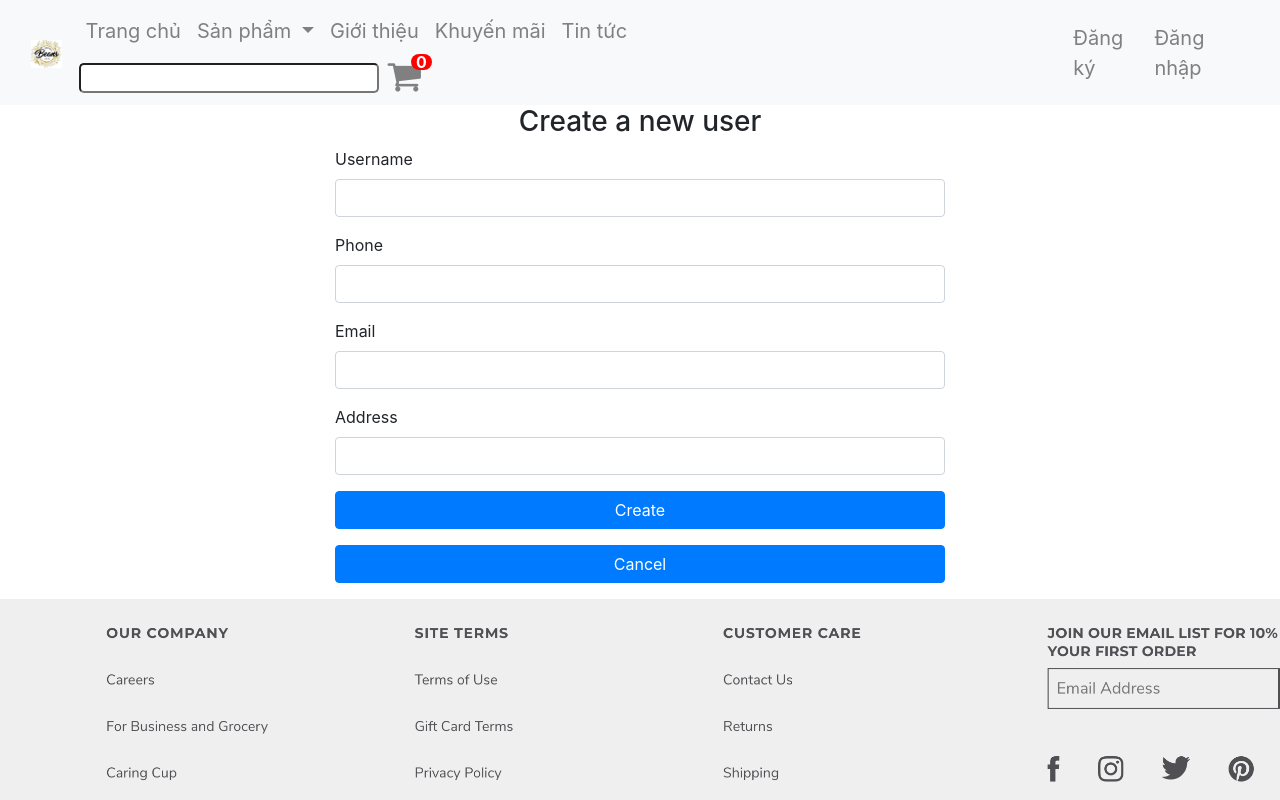
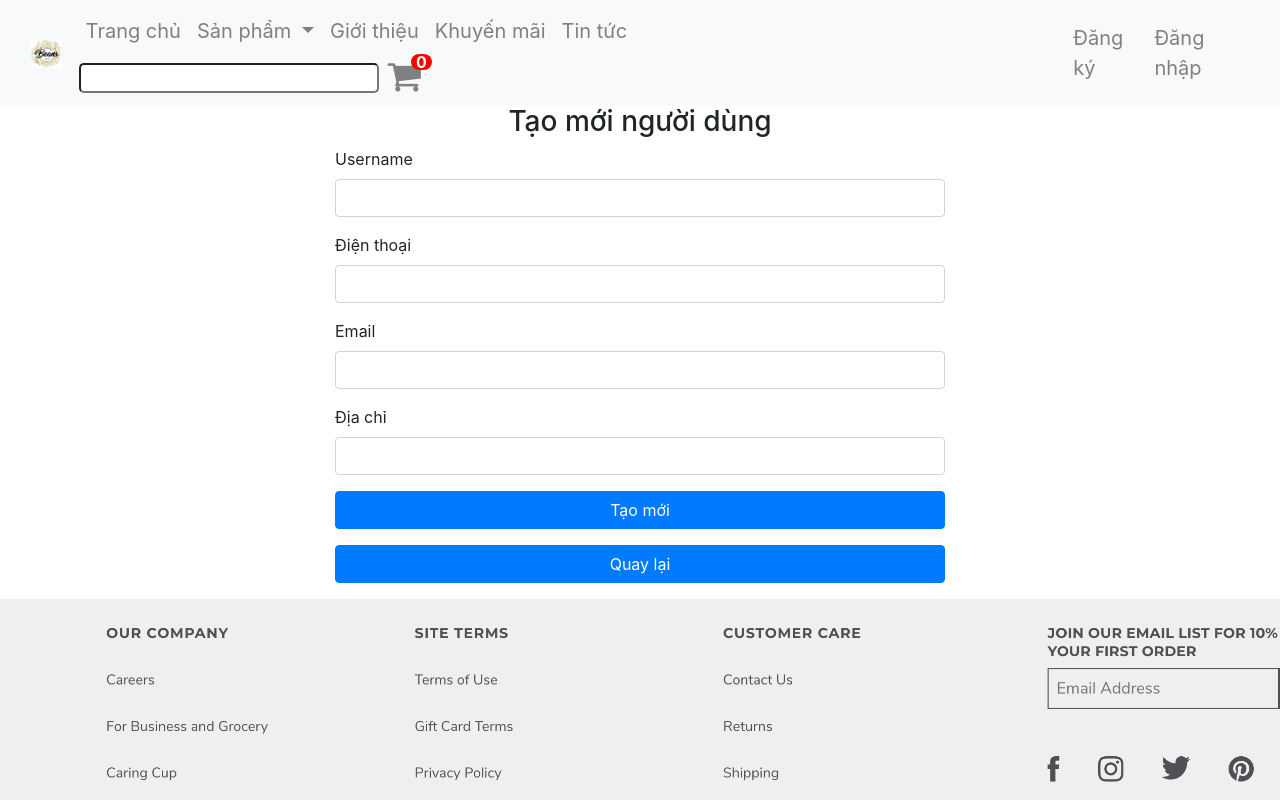
Before and after one commit to Giabaoproo347/Bachend_Coffee2, an Angular app: page /user-create in a window 1280 px wide. Shown: the top 800 px of the page. Built offline with nearby package versions, Linux system fonts and the light colour scheme; no server answers.

Commit message:
validate user

```diff
--- a/src/app/component/admin/user/user-create/user-create.component.html
+++ b/src/app/component/admin/user/user-create/user-create.component.html
@@ -1,5 +1,5 @@
 <div class="col-6 offset-3">
-  <h3 class="text-center">Create a new user</h3>
+  <h3 class="text-center">Tạo mới người dùng</h3>
   <div *ngIf="message">
     <div class="alert alert-success">
       <strong>Success!</strong> You have created a new user
@@ -23,15 +23,15 @@
       <label>Username</label>
       <input type="text" class="form-control" formControlName="username"/>
       <div class="alert-danger" *ngIf="userForm.get('username').invalid && userForm.get('username').touched" style="color: aqua">
-        Username must be ay least 1 characters
+        Tối thieer 3 ký tự
       </div>
     </div>
 
     <div class="form-group">
-      <label>Phone</label>
+      <label>Điện thoại</label>
       <input type="text" class="form-control" formControlName="phone"/>
       <div class="alert-danger" *ngIf="userForm.get('phone').invalid && userForm.get('phone').touched" style="color: aqua">
-        Phone must be ay least 1 characters
+        Không đúng định dạng số điện thoại
       </div>
     </div>
 
@@ -39,22 +39,22 @@
       <label>Email</label>
       <input type="text" class="form-control" formControlName="email"/>
       <div class="alert-danger" *ngIf="userForm.get('email').invalid && userForm.get('email').touched" style="color: aqua">
-        Email must be ay least 1 characters
+        Không đúng định dạng email
       </div>
     </div>
 
     <div class="form-group">
-      <label>Address</label>
+      <label>Địa chỉ</label>
       <input type="text" class="form-control" formControlName="address"/>
       <div class="alert-danger" *ngIf="userForm.get('address').invalid && userForm.get('address').touched" style="color: aqua">
-        Address must be ay least 1 characters
+        Không được để trống
       </div>
     </div>
     <div class="form-group">
-      <button class="btn btn-primary btn-block">Create</button>
+      <button class="btn btn-primary btn-block">Tạo mới</button>
     </div>
     <div class="form-group">
-      <input class="btn btn-primary btn-block" value="Cancel" routerLink="/user-list">
+      <input class="btn btn-primary btn-block" routerLink="/user-list" value="Quay lại">
     </div>
   </form>
 </div>
--- a/src/app/component/admin/user/user-create/user-create.component.ts
+++ b/src/app/component/admin/user/user-create/user-create.component.ts
@@ -1,7 +1,5 @@
-import { Component, OnInit } from '@angular/core';
+import {Component, OnInit} from '@angular/core';
 import {FormBuilder, FormGroup, Validators} from '@angular/forms';
-import {Categories} from '../../../../model/categories.model';
-import {CategoriesService} from '../../../../service/categories.service';
 import {Router} from '@angular/router';
 import {User} from '../../../../model/user.model';
 import {UserService} from '../../../../user/_services/user.service';
@@ -25,10 +23,10 @@ export class UserCreateComponent implements OnInit {
   ngOnInit() {
     this.userForm = this.fb.group({
       id: '',
-      username: ['', [Validators.required, Validators.minLength(1)]],
-      email: ['', [Validators.required, Validators.minLength(1)]],
-      phone: ['', [Validators.required, Validators.minLength(1)]],
-      address: ['', [Validators.required, Validators.minLength(1)]],
+      username: ['', [Validators.required, Validators.minLength(3)]],
+      email: ['', [Validators.required, Validators.pattern('[^@]+@[^\\.]+\\..+')]],
+      phone: ['', [Validators.required, Validators.pattern('(09|03)+([0-9]{8})\\b')]],
+      address: ['', [Validators.required, Validators.minLength(3)]],
     });
   }
 
--- a/src/app/component/admin/user/user-delete/user-delete.component.html
+++ b/src/app/component/admin/user/user-delete/user-delete.component.html
@@ -1,4 +1,4 @@
-<h2>Categories Delete</h2>
+<h2>Xóa người dùng</h2>
 <div class="col-6 offset-3" *ngIf="user">
   <table class="table">
     <tr>
@@ -12,19 +12,20 @@
     </tr>
 
     <tr>
-      <td>Phone:</td>
+      <td>Điện thoại:</td>
       <td>{{user.phone}}</td>
     </tr>
 
     <tr>
-      <td>Address:</td>
+      <td>Địa chỉ:</td>
       <td>{{user.address}}</td>
     </tr>
   </table>
-  <input class="btn btn-primary btn-block" value="Delete user" data-toggle="modal" data-target="#exampleModal">
-  <input class="btn btn-primary btn-block" value="Back to user list" routerLink="/user-list">
+  <input class="btn btn-primary btn-block" data-target="#exampleModal" data-toggle="modal" value="Xóa">
+  <input class="btn btn-primary btn-block" routerLink="/user-list" value="Quay lại">
 
-  <div class="modal fade" id="exampleModal" tabindex="-1" role="dialog" aria-labelledby="exampleModalLabel" aria-hidden="true">
+  <div class="modal fade" id="exampleModal" tabindex="-1" role="dialog" aria-labelledby="exampleModalLabel"
+       aria-hidden="true">
     <div class="modal-dialog" role="document">
       <div class="modal-content">
         <div class="modal-header">
@@ -34,11 +35,11 @@
           </button>
         </div>
         <div class="modal-body">
-          Are you sure delete this user ?
+          Bạn có chắc chắn muốn xóa ?
         </div>
         <div class="modal-footer">
-          <button type="button" class="btn btn-secondary" data-dismiss="modal">Close</button>
-          <button type="button" class="btn btn-primary" (click)="deleteUser(user.id)" data-dismiss="modal">Save changes</button>
+          <button class="btn btn-secondary" data-dismiss="modal" type="button">Không</button>
+          <button (click)="deleteUser(user.id)" class="btn btn-primary" data-dismiss="modal" type="button">Có</button>
         </div>
       </div>
     </div>
--- a/src/app/component/admin/user/user-detail/user-detail.component.html
+++ b/src/app/component/admin/user/user-detail/user-detail.component.html
@@ -1,9 +1,9 @@
-<h2>User detail</h2>
+<h2>Chi tiết thành viên</h2>
 <div class="col-6 offset-3" *ngIf="user">
 
   <table class="table">
     <tr>
-      <td>Name:</td>
+      <td>Tên:</td>
       <td>{{user.username}}</td>
     </tr>
     <tr>
@@ -12,14 +12,14 @@
     </tr>
 
     <tr>
-      <td>Phone:</td>
+      <td>Điện thoại:</td>
       <td>{{user.phone}}</td>
     </tr>
 
     <tr>
-      <td>Address:</td>
+      <td>Địa chỉ:</td>
       <td>{{user.address}}</td>
     </tr>
   </table>
-  <input class="btn btn-primary btn-block" value="Back to user list" routerLink="/user-list">
+  <input class="btn btn-primary btn-block" routerLink="/user-list" value="Quay lại">
 </div>
--- a/src/app/component/admin/user/user-edit/user-edit.component.html
+++ b/src/app/component/admin/user/user-edit/user-edit.component.html
@@ -14,7 +14,7 @@
       <label>Username</label>
       <input type="text" class="form-control" formControlName="username"/>
       <div class="alert-danger" *ngIf="userForm.get('username').invalid && userForm.get('username').touched" style="color: aqua">
-        Username is required
+        Tối thiểu 3 ký tự
       </div>
     </div>
 
@@ -22,23 +22,23 @@
       <label>Email</label>
       <input type="text" class="form-control" formControlName="email"/>
       <div class="alert-danger" *ngIf="userForm.get('email').invalid && userForm.get('email').touched" style="color: aqua">
-        email is required
+        Không đúng định dạng email
       </div>
     </div>
 
     <div class="form-group">
-      <label>Phone</label>
+      <label>Điện thoại</label>
       <input type="text" class="form-control" formControlName="phone"/>
       <div class="alert-danger" *ngIf="userForm.get('phone').invalid && userForm.get('phone').touched" style="color: aqua">
-        phone is required
+        Không đúng định dạng điện thoại
       </div>
     </div>
 
     <div class="form-group">
-      <label>Address</label>
+      <label>Địa chỉ</label>
       <input type="text" class="form-control" formControlName="address"/>
       <div class="alert-danger" *ngIf="userForm.get('address').invalid && userForm.get('address').touched" style="color: aqua">
-        address is required
+        Tối thiểu 3 ký tự
       </div>
     </div>
 
--- a/src/app/component/admin/user/user-edit/user-edit.component.ts
+++ b/src/app/component/admin/user/user-edit/user-edit.component.ts
@@ -1,12 +1,8 @@
 import {Component, OnInit} from '@angular/core';
-import {Categories} from '../../../../model/categories.model';
 import {FormBuilder, FormGroup, Validators} from '@angular/forms';
-import {CategoriesService} from '../../../../service/categories.service';
 import {ActivatedRoute, Router} from '@angular/router';
 import {User} from '../../../../model/user.model';
 import {UserService} from '../../../../user/_services/user.service';
-import {Order} from '../../../../model/order.model';
-import {OrderService} from '../../../../service/order.service';
 
 @Component({
   selector: 'app-user-edit',
@@ -27,10 +23,10 @@ export class UserEditComponent implements OnInit {
 
   ngOnInit() {
     this.userForm = this.fb.group({
-      username: ['', [Validators.required]],
-      phone: ['', [Validators.required]],
-      email: ['', [Validators.required]],
-      address: ['', [Validators.required]]
+      username: ['', [Validators.required, Validators.minLength(1)]],
+      phone: ['', [Validators.required, Validators.pattern('(09|03)+([0-9]{8})\\b')]],
+      email: ['', [Validators.required, Validators.pattern('[^@]+@[^\\.]+\\..+')]],
+      address: ['', [Validators.required, Validators.minLength(3)]]
     });
     const id = +this.route.snapshot.paramMap.get('id');
     console.log(id);
--- a/src/app/component/admin/user/user-list/user-list.component.html
+++ b/src/app/component/admin/user/user-list/user-list.component.html
@@ -1,24 +1,24 @@
-<h2>User List</h2>
-<p><a routerLink="/user-create">Create new user</a></p>
+<h2>Danh sách thành viên</h2>
+<p><a routerLink="/user-create">Tạo mới</a></p>
 <table class="table table-hover border">
   <thead>
   <tr>
     <th>Id</th>
     <th>Username</th>
     <th>Email</th>
-    <th>Phone</th>
-    <th>Address</th>
-    <th>Edit</th>
-    <th>Delete</th>
+    <th>Điện thoại</th>
+    <th>Địa chỉ</th>
+    <th>Cập nhật</th>
+    <th>Xóa</th>
   </tr>
   </thead>
   <tr *ngFor="let user of userList">
-    <td><a [routerLink]="['/user-detail',user.id]">{{user.id}}</a> </td>
-    <td><a [routerLink]="['/user-detail',user.id]">{{user.username}}</a> </td>
-    <td><a [routerLink]="['/user-detail',user.id]">{{user.email}}</a> </td>
-    <td><a [routerLink]="['/user-detail',user.id]">{{user.phone}}</a> </td>
-    <td><a [routerLink]="['/user-detail',user.id]">{{user.address}}</a> </td>
-    <td><a [routerLink]="['/user-edit',user.id]">Edit</a> </td>
-    <td><a [routerLink]="['/user-delete',user.id]">Delete</a> </td>
+    <td><a [routerLink]="['/user-detail',user.id]">{{user.id}}</a></td>
+    <td><a [routerLink]="['/user-detail',user.id]">{{user.username}}</a></td>
+    <td><a [routerLink]="['/user-detail',user.id]">{{user.email}}</a></td>
+    <td><a [routerLink]="['/user-detail',user.id]">{{user.phone}}</a></td>
+    <td><a [routerLink]="['/user-detail',user.id]">{{user.address}}</a></td>
+    <td><a [routerLink]="['/user-edit',user.id]">Cập nhật</a></td>
+    <td><a [routerLink]="['/user-delete',user.id]">Xóa</a></td>
   </tr>
 </table>
```
